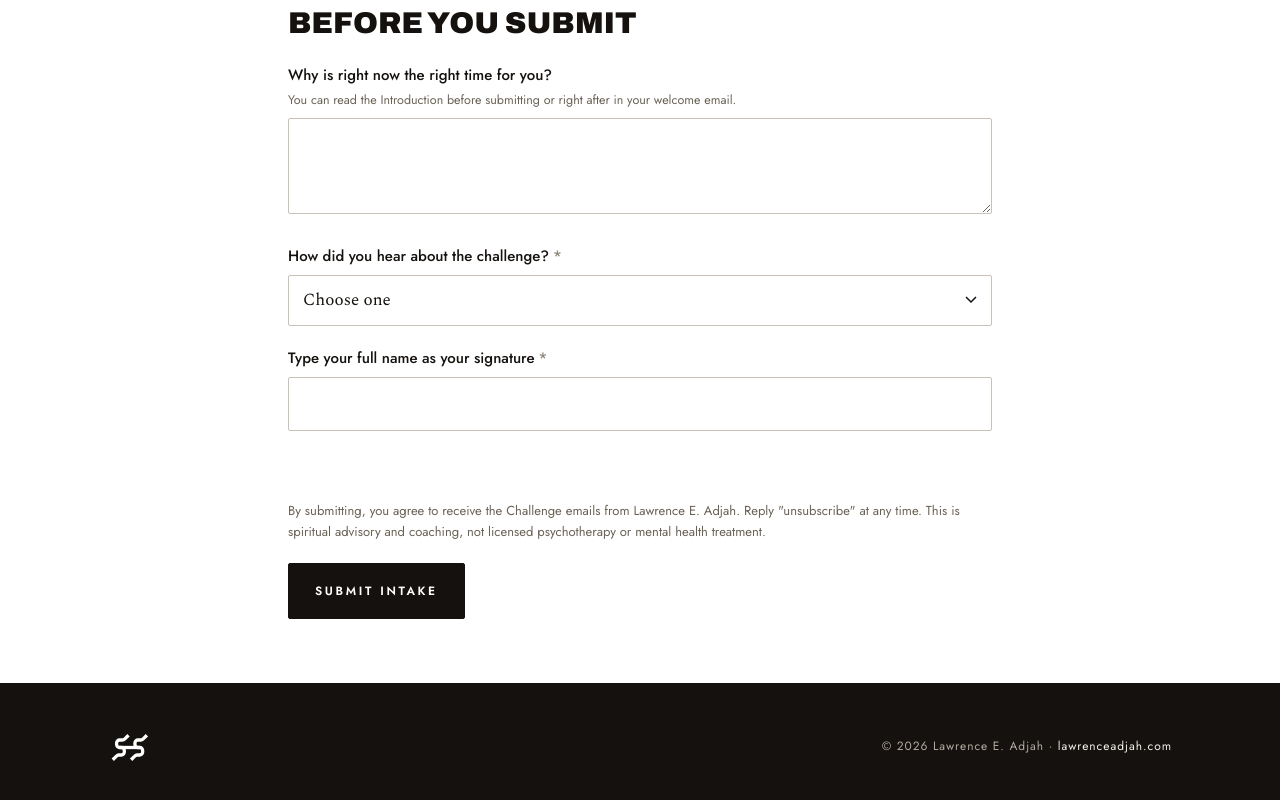
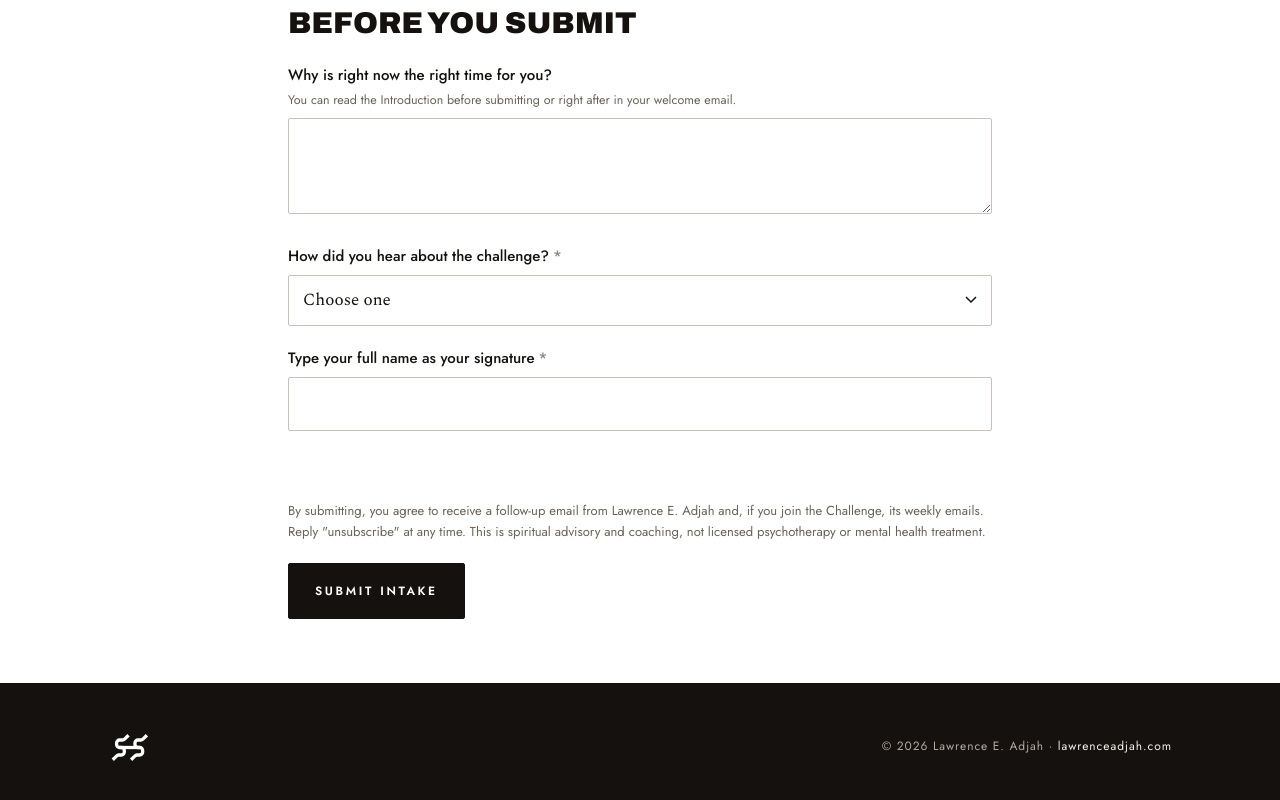
Before and after one commit to adjah-l/lea-new-deploy, a plain HTML site: page s2s-intake.html in a window 1280 px wide. Shown: the part 5271-6071 px from the top of the page. Drawn offline with nearby package versions, Linux system fonts and the light colour scheme.

Commit message:
Clarify S2S intake consent and paused confirmation

```diff
--- a/s2s-intake.html
+++ b/s2s-intake.html
@@ -57,7 +57,7 @@
       <div id="msg" class="form-msg" role="alert"></div>
       <div id="fields"></div>
       <label class="hp" aria-hidden="true">Website <input type="text" name="website" tabindex="-1" autocomplete="off"></label>
-      <p class="small" style="margin:0 0 20px">By submitting, you agree to receive the Challenge emails from Lawrence E. Adjah. Reply "unsubscribe" at any time. This is spiritual advisory and coaching, not licensed psychotherapy or mental health treatment.</p>
+      <p class="small" style="margin:0 0 20px">By submitting, you agree to receive a follow-up email from Lawrence E. Adjah and, if you join the Challenge, its weekly emails. Reply "unsubscribe" at any time. This is spiritual advisory and coaching, not licensed psychotherapy or mental health treatment.</p>
       <button class="btn solid" type="submit" id="submit">Submit intake</button>
     </form>
   </div>
@@ -275,6 +275,7 @@ render();
       if(!r.ok||data.error){ throw new Error(data.error||("Something went wrong ("+r.status+")")); }
       form.hidden=true; var success=document.getElementById("success"); success.hidden=false;
       if(data.challengeRequested===false){ success.querySelector("h2").textContent="We received your inquiry."; success.querySelector(".lede").textContent="Check your inbox for a confirmation from la@lawrenceadjah.com. Lawrence will follow up about one-on-one coaching."; success.querySelector("a.btn").parentElement.hidden=true; }
+      else if(data.willing===false){ success.querySelector("h2").textContent="We received your intake."; success.querySelector(".lede").textContent="You said you are not ready to commit yet. Check your inbox for the Introduction and a follow-up from Lawrence."; success.querySelector("a.btn").parentElement.hidden=true; }
       window.scrollTo({top:0,behavior:"smooth"});
     }catch(err){
       show("err", err.message||"Something went wrong. Please try again, or email la@lawrenceadjah.com.");
```
